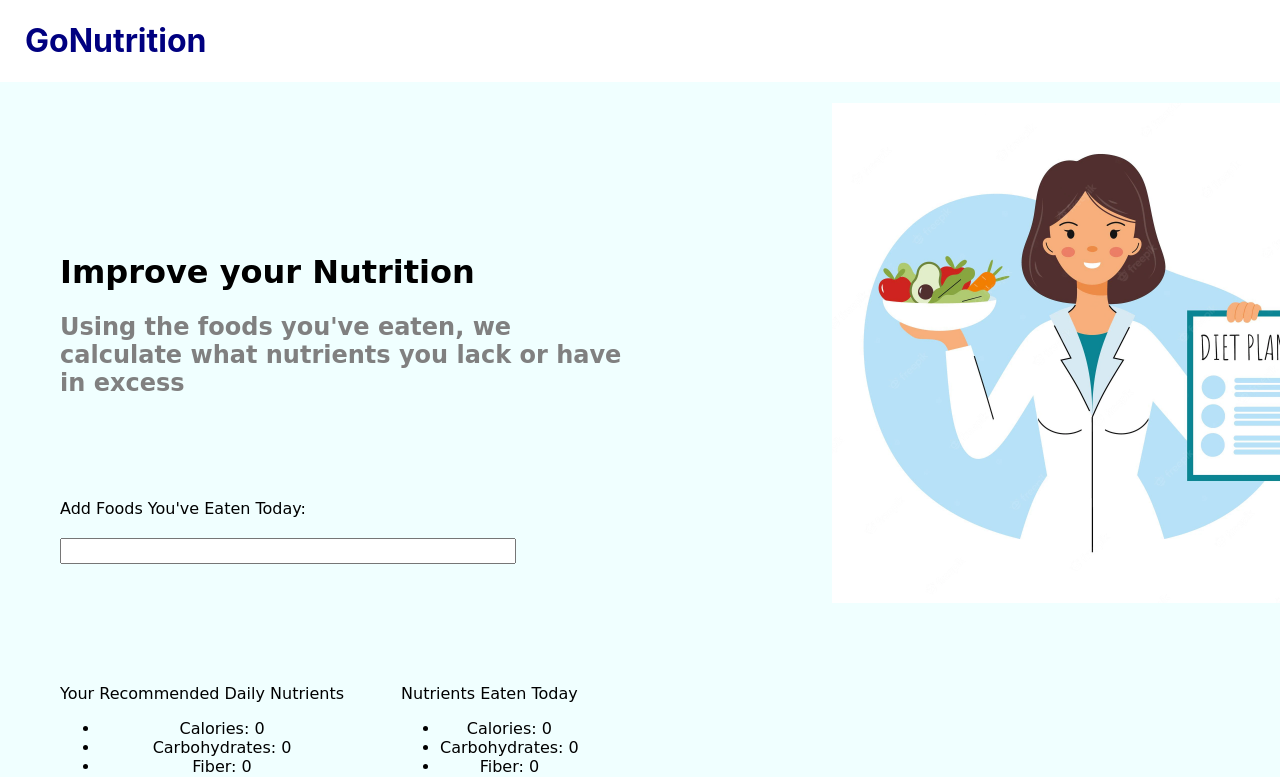
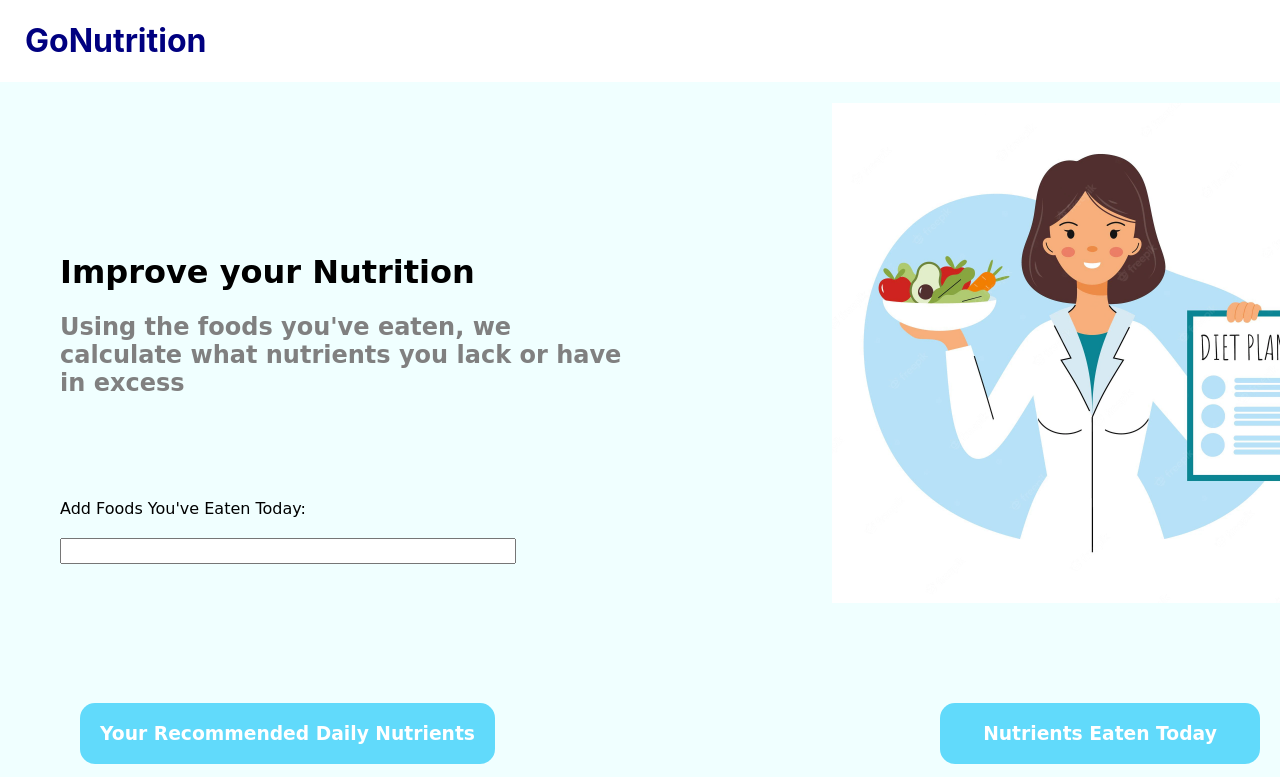
Before and after one commit to cam-thomas/NutritionProject, a React (Create React App) app in the folder client/: page / in a window 1280 px wide. Shown: the top 777 px of the page. Built offline with nearby package versions, Linux system fonts and the light colour scheme.

Commit message:
Added more styling for lists.

```diff
--- a/client/src/App.css
+++ b/client/src/App.css
@@ -15,16 +15,47 @@
 }
 
 
+.recNutrientsHeader {
+  border-style: none;
+  border-radius: 15px;
+  padding: 20px;
+  background-color: #61dafb;
+  color: white;
+  position: relative;
+  left: 20px;
+
+}
+
+.nutrientsEatenHeader {
+  border-style: none;
+  border-radius: 15px;
+  padding: 20px;
+  background-color: #61dafb;
+  color: white;
+  position: relative;
+  left: 20px;
+}
+
+.recNutrientsList {
+  margin-bottom: 3px;
+  border-width: 2px;
+  border-style: solid;
+  list-style-type: none;
+  padding: 5px;
+
+}
+
 .recommendedNutrients {
   position: absolute;
   margin-left: 60px;
   top: 200px;
 }
 
-.foodEaten {
+.nutrientsEaten {
   position: absolute;
-  margin-left: 400px;
+  margin-left: 920px;
   top: 200px;
+  width: 50%;
 }
 
 
@@ -59,7 +90,7 @@ button {
 
 .signUpDiv {
   position: absolute;
-  bottom: 67%;
+  bottom: 55%;
   margin-left: 60px;
 }
 
--- a/client/src/App.jsx
+++ b/client/src/App.jsx
@@ -12,10 +12,10 @@ function RecommendedNutrients({userSignedIn, recommendedNutrition}) {
   if (userSignedIn) {
     return (
       <div className="recommendedNutrients">
-          Your Recommended Daily Nutrients
+          <h3 className="recNutrientsHeader">Your Recommended Daily Nutrients</h3>
         <ul className="list-group">
           {Object.keys(recommendedNutrition).map((key, index) => (
-            <li className="list-group-item">
+            <li className="recNutrientsList">
               {key+":"} {recommendedNutrition[key]}
             </li>
           ))}
@@ -28,8 +28,8 @@ function RecommendedNutrients({userSignedIn, recommendedNutrition}) {
 function NutrientsEaten({ userSignedIn, nutrientsEaten }) {
   if (userSignedIn) {
     return (
-      <div className="foodEaten">
-        Nutrients Eaten Today
+      <div className="nutrientsEaten">
+       <h3 className="nutrientsEatenHeader">Nutrients Eaten Today</h3>
         <ul className="list-group">
           {Object.keys(nutrientsEaten).map((key, index) => (
             <li className="list-group-item">
```
